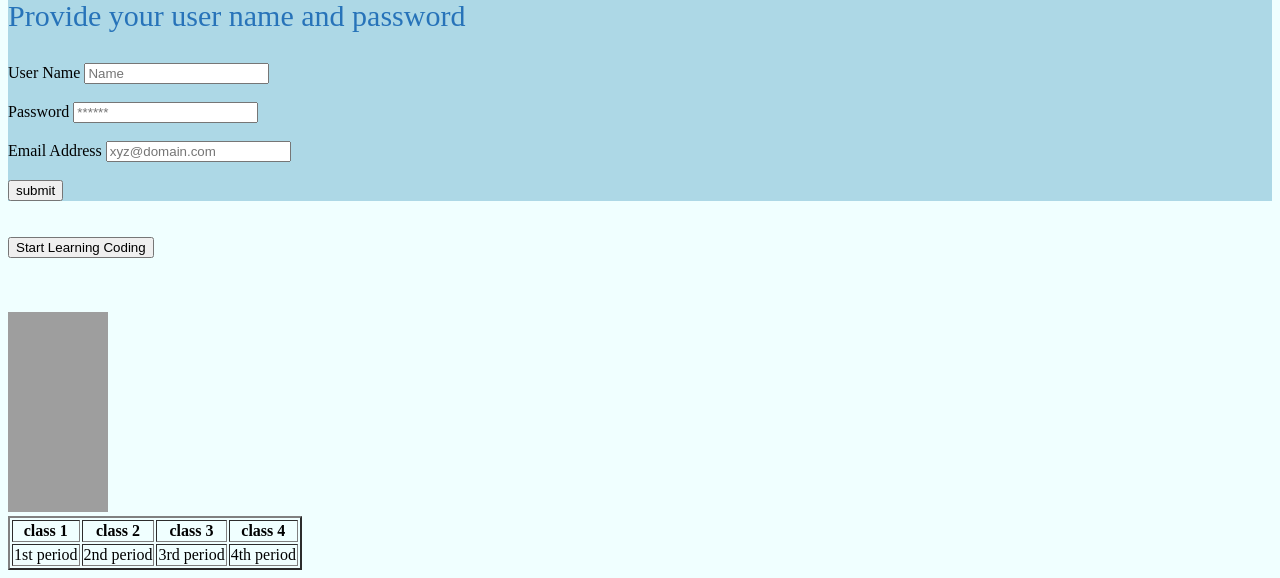
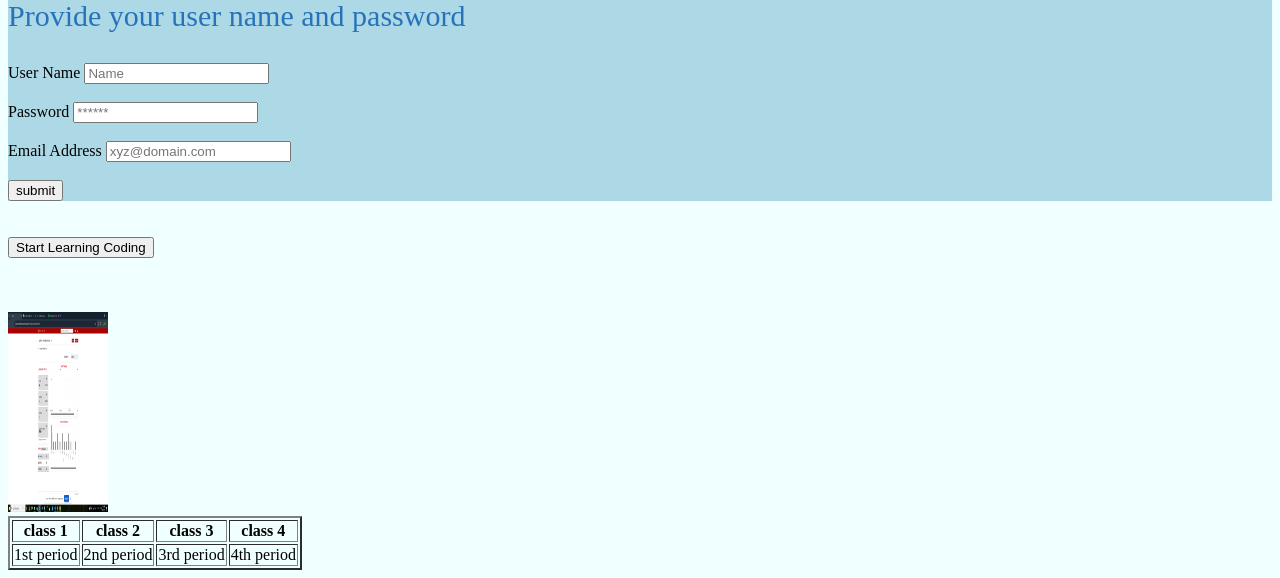
Before and after one commit to mirab62807/Django_School, a Django app: page / in a window 1280 px wide. Shown: the part 452-1030 px from the top of the page. Run offline with Django 5.2, Linux system fonts and the light colour scheme; grey boxes are pictures that could not be loaded.

Commit message:
css and jpg added

```diff
--- a/School/settings.py
+++ b/School/settings.py
@@ -15,6 +15,7 @@ from pathlib import Path
 # Build paths inside the project like this: BASE_DIR / 'subdir'.
 BASE_DIR = Path(__file__).resolve().parent.parent
 TEMPLATE_DIR=BASE_DIR.joinpath("Template")
+STATIC_DIR = BASE_DIR.joinpath("static")
 
 
 
@@ -119,6 +120,8 @@ USE_TZ = True
 
 STATIC_URL = 'static/'
 
+STATICFILES_DIRS =[ STATIC_DIR, ]
+
 # Default primary key field type
 # https://docs.djangoproject.com/en/5.2/ref/settings/#default-auto-field
 
--- a/Template/homepage.html
+++ b/Template/homepage.html
@@ -1,10 +1,12 @@
+{% load static %}
 <!DOCTYPE html>
+
 <html>
 
     <head>
         <meta charset="utf-8">
         <title>School</title>
-        <link rel="stylesheet" href="homepagecss.css">
+        <link rel="stylesheet" href="{% static 'css/homepagecss.css' %}">
 
     </head>
     <body>
@@ -80,7 +82,7 @@
         </form>
         <br><br><br>
 
-        <img src="13.png" alt="" style="width: 100px;height: 200px;">
+        <img src="{% static 'Images/23.jpg' %}" alt="" style="width: 100px;height: 200px;">
         <table border="2">
             <thead>
                 <th>class 1</th>
@@ -97,5 +99,6 @@
         </table>
 
 
+
     </body>
 </html>
```
Also changed, not shown: static/Images/23.jpg (added), static/css/homepagecss.css (renamed from Template/homepagecss.css).
